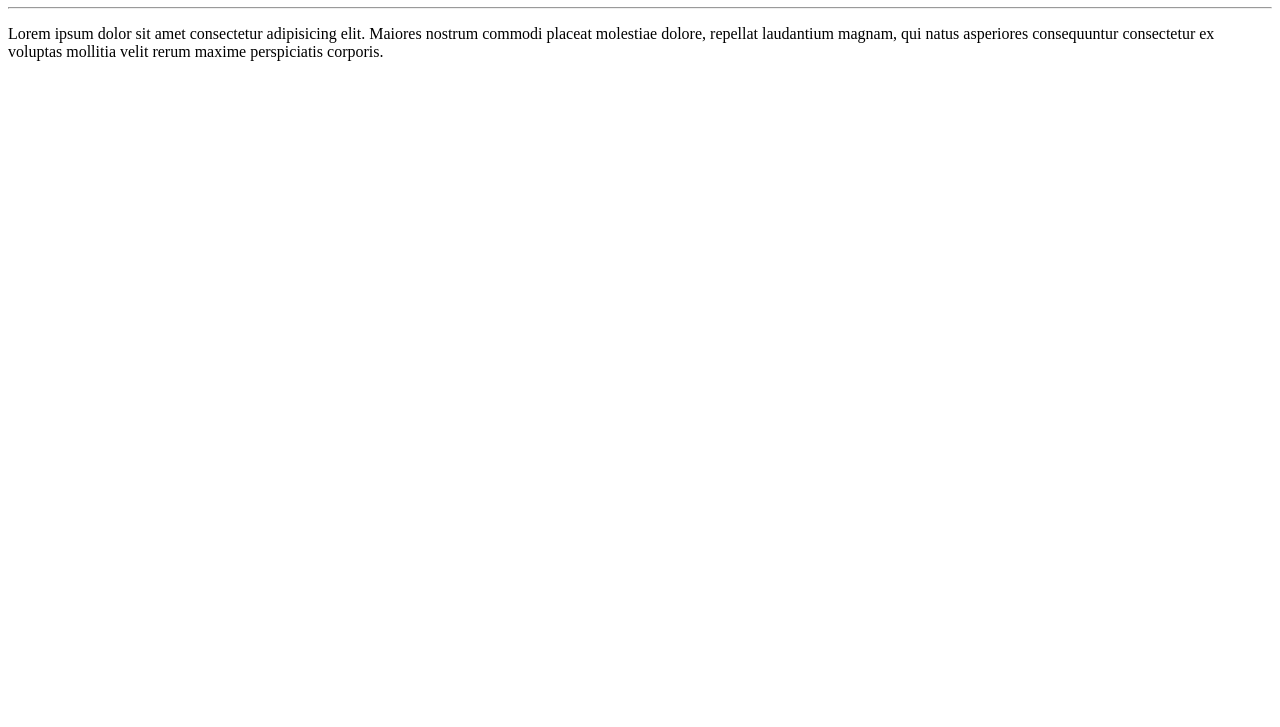
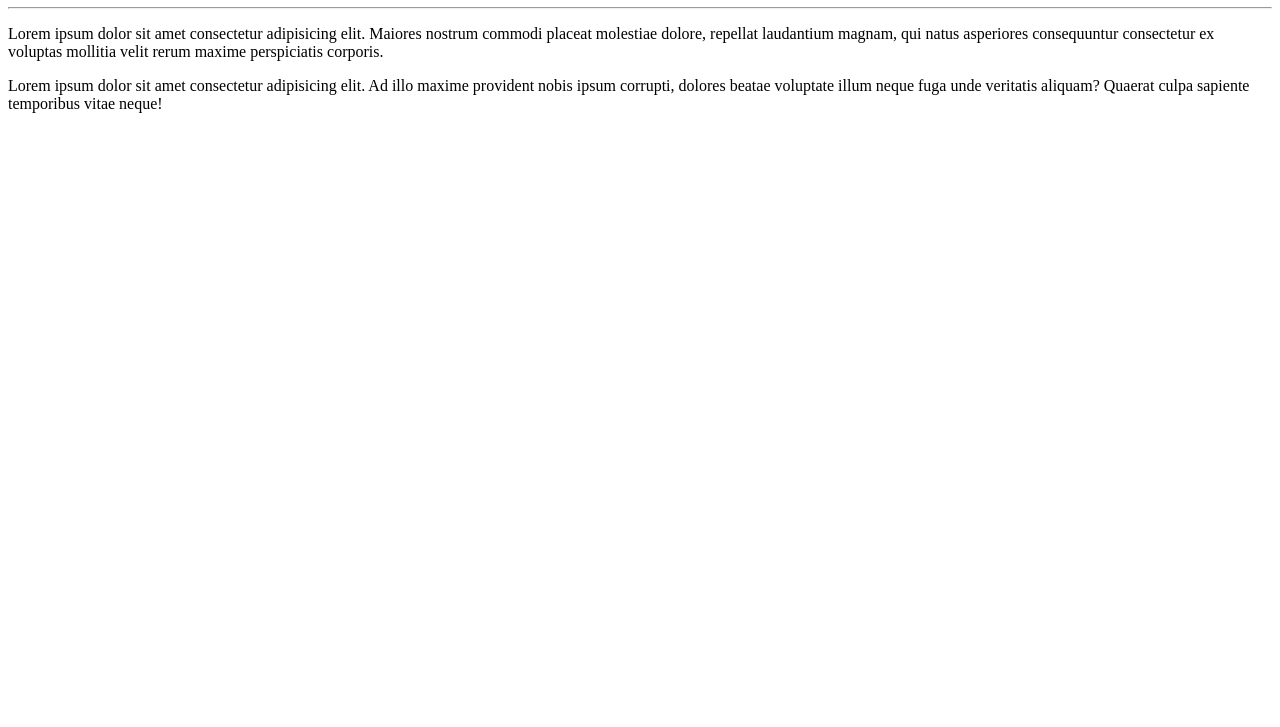
Before and after one commit to valeriajf/Ola-Mundo, a plain HTML site: page site exemplo/index.html in a window 1280 px wide. Shown: the part 73-800 px from the top of the page. Drawn offline with Linux system fonts and the light colour scheme.

Commit message:
Criei um parágrafo

```diff
--- a/site exemplo/index.html
+++ b/site exemplo/index.html
@@ -9,6 +9,8 @@
     <h1>Olá, mundo!</h1>
     <hr>
     <p>Lorem ipsum dolor sit amet consectetur adipisicing elit. Maiores nostrum commodi placeat molestiae dolore, repellat laudantium magnam, qui natus asperiores consequuntur consectetur ex voluptas mollitia velit rerum maxime perspiciatis corporis.</p>
+    <p>Lorem ipsum dolor sit amet consectetur adipisicing elit. Ad illo maxime provident nobis ipsum corrupti, dolores beatae voluptate illum neque fuga unde veritatis aliquam? Quaerat culpa sapiente temporibus vitae neque!</p>
+
 
 </body>
 </html>
```
